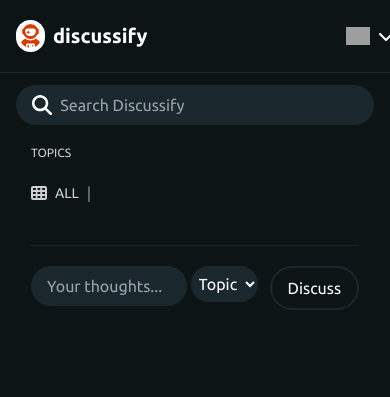
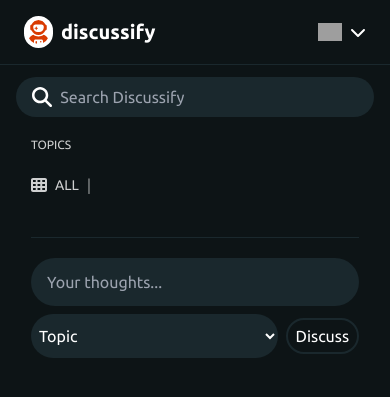
Before and after one commit to isidorra/reddit_clone, a PHP site: page / in a window 390 px wide. Shown: the top 397 px of the page. Run offline with PHP 8.4, Linux system fonts and the light colour scheme; the visitor is signed in with stand-in values (Sample User, id 1); data that the repository does not hold is empty; some libraries are stand-ins or nearby versions; grey boxes are pictures that could not be loaded.

Commit message:
Small changes for responsiveness

```diff
--- a/inc/header.php
+++ b/inc/header.php
@@ -58,7 +58,7 @@
             .comments-container {
                 max-width: 800px;
                 margin: auto;
-                padding: 10px;
+                padding: 5px;
             }
         }
     </style>
@@ -66,7 +66,7 @@
 </head>
 <body class="font-ubuntu bg-bgColor text-white">
     <div class="max-container">
-        <div class="flex items-center justify-between py-4 px-4 border-b border-gray">
+        <div class="flex items-center justify-between py-4 px-6 border-b border-gray">
                 <a href="index.php" class="flex items-center gap-2">
                     <img src="public/assets/icons/logo.svg" alt="Logo" class="bg-white rounded-full px-1 py-1 md:px-3 md:py-2"/>
                     <p class="text-xl md:text-3xl font-bold">discussify</p>
@@ -74,9 +74,12 @@
 
                 <div class="flex items-center gap-3">
                     <form method="GET" action="index.php"
-                             class="w-60 flex items-center gap-2 bg-gray rounded-full py-2 px-4 invisible md:visible">
-                        <img src="public/assets/icons/magnifying_glass.svg" alt="Search"/>
-                        <input name="query" placeholder="Search Discussions" class="bg-gray block w-full outline-none"/>
+                        class="w-60 bg-gray rounded-full py-2 px-4 hidden md:block">
+                        <div class="flex items-center gap-2">
+                            <img src="public/assets/icons/magnifying_glass.svg" alt="Search"/>
+                            <input name="query" placeholder="Search Discussions" class="bg-gray w-full outline-none"/>
+                        </div>
+
                         <button type="submit" class="hidden">Search</button>
                     </form>
 
@@ -94,7 +97,7 @@
                             </ul>
 
                         <?php else: ?>
-                            <a href="login.php" class="bg-primary py-2 px-4 rounded-full text-w hover:bg-blue duration-100 ease-in">
+                            <a href="login.php" class="bg-primary sm:text-base text-sm py-2 px-4 rounded-lg hover:bg-blue duration-100 ease-in">
                                 Log In
                             </a>
                         <?php endif; ?>
--- a/index.php
+++ b/index.php
@@ -23,9 +23,11 @@
 
 ?>
     <!-- Search input for smaller devices -->
-    <form class="w-11/12 mx-auto flex items-center gap-2 bg-gray rounded-full py-2 px-4 mt-3 visible md:invisible">
+    <form method="GET" action="index.php" class="w-11/12 mx-auto flex items-center gap-2 bg-gray rounded-full py-2 px-4 mt-3 visible md:invisible">
             <img src="public/assets/icons/magnifying_glass.svg" alt="Search"/>
-            <input placeholder="Search Discussify" class="bg-gray block w-full outline-none"/>
+            <input placeholder="Search Discussify" name="query" class="bg-gray block w-full outline-none"/>
+
+            <button type="submit" class="hidden">Search</button>
     </form>
 
 
@@ -58,28 +60,29 @@
 
                     <?php if($user->is_logged()): ?>
                         <form action="create_discussion.php" method="POST"
-                              class="mt-5 w-full mx-auto md:w-96 md:mx-0 flex items-start gap-1" id="create_discussion_form">
+                              class="mt-5 w-full mx-auto md:w-96 md:mx-0 md:flex md:items-start md:gap-1" id="create_discussion_form">
 
                             <div>
                                 <input name="subject" id="subject" placeholder="Your thoughts..."
-                                    class="w-full bg-gray rounded-full outline-none py-2 px-4" required/>
+                                    class="w-full bg-gray rounded-full outline-none py-3 px-4" required/>
                                 <p class="text-red" id="subject_error"></p>
                             </div>
-
-                            <select name="topic_id" class="w-auto bg-gray rounded-full outline-none py-2 px-1" required>
+                            <div class="mt-2 md:mt-0 flex items-center justify-between">
+                                <select name="topic_id" class="w-full md:w-auto bg-gray rounded-full outline-none py-3 px-1" required>
                                     <option selected disabled value="">Topic</option>
                                     <?php foreach($topics as $topic): ?>
                                         <option value="<?php echo $topic['topic_id'] ?>"><?php echo $topic['name'] ?></option>
                                     <?php endforeach; ?>
                                 </select>
 
-                            <button type="submit" class="border-2 border-gray py-2 px-4 rounded-full ml-2 hover:bg-blue duration-100 ease-in">
+                                <button type="submit" class="border-2 border-gray py-1 px-2 md:py-2 md:px-4 rounded-full ml-2 hover:bg-blue duration-100 ease-in">
                                     Discuss
                                 </button>
+                            </div>
                         </form>
                     <?php endif; ?>
                     <?php if($search_query): ?>
-                        <h2>Search Results for <span class="text-blue"><?php echo $search_query ?></span></h2>
+                        <h2 class="text-2xl mt-7">Search Results for <span class="text-blue"><?php echo $search_query ?></span></h2>
                     <?php endif; ?>
                     <?php foreach($discussions as $discussion): ?>
                         <!-- Discussion -->
@@ -92,13 +95,13 @@
                                         <p class="text-base md:text-lg"><?php echo $discussion['host_username'] ?></p>
                                     </a>
 
-                                    <div class="md:px-1 md:py-1 opacity-60">|</div>
+                                    <div class="hidden md:block md:px-1 md:py-1 opacity-60">|</div>
 
-                                    <p class="text-sm md:text-base opacity-60 font-thin"><?php echo time_elapsed_since_now($discussion['created_at'], $full = false)?></p>
+                                    <p class="hidden md:block text-sm md:text-base opacity-60 font-thin"><?php echo time_elapsed_since_now($discussion['created_at'], $full = false)?></p>
 
-                                    <div class="md:px-1 md:py-1 opacity-60">|</div>
+                                    <div class="hidden md:block md:px-1 md:py-1 opacity-60">|</div>
 
-                                    <p>
+                                    <p class="hidden md:block">
                                         <span class="text-sm md:text-base opacity-60 font-thin">Topic: </span>
                                         <span class="bg-gray text-sm md:text-base text-primary px-2 py-1 md:px-4 rounded-full md:py-2 ml-2">
                                             <?php echo $discussion['topic_name'] ?>
@@ -108,7 +111,7 @@
 
                                 <div class="flex items-center gap-2">
                                     <a href="discussion.php?discussion_id=<?php echo $discussion["discussion_id"] ?>"
-                                        class="bg-primary px-2 py-1 md:py-2 md:px-4 text-base md:text-lg rounded-full hover:bg-blue duration-100 ease-in">
+                                        class="bg-primary py-2 px-4 text-sm md:text-base rounded-lg hover:bg-blue duration-100 ease-in">
                                         Enter
                                     </a>
                                     <?php if($user->is_logged() && ($discussion["host_id"] == $_SESSION["user_id"])): ?>
@@ -120,6 +123,19 @@
                                         </form>
                                     <?php endif; ?>
                                 </div>
+                            </div>
+
+                            <div class="flex items-center gap-2 mt-4">
+                                <p class="visible md:hidden text-sm md:text-base opacity-60 font-thin"><?php echo time_elapsed_since_now($discussion['created_at'], $full = false)?></p>
+
+                                <div class="visible md:hidden md:px-1 md:py-1 opacity-60">|</div>
+
+                                <p class="visible md:hidden">
+                                    <span class="text-sm md:text-base opacity-60 font-thin">Topic: </span>
+                                    <span class="bg-gray text-sm md:text-base text-primary px-2 py-1 md:px-4 rounded-full md:py-2 ml-2">
+                                        <?php echo $discussion['topic_name'] ?>
+                                    </span>
+                                </p>
                             </div>
 
                             <h3 class="text-xl md:text-2xl mt-6"><?php echo $discussion['subject']; ?></h3>
```
Also changed, not shown: discussion.php (+39 -21 lines), profile.php (+10 -4 lines). Lines whose indentation alone changed are shown as unchanged.
